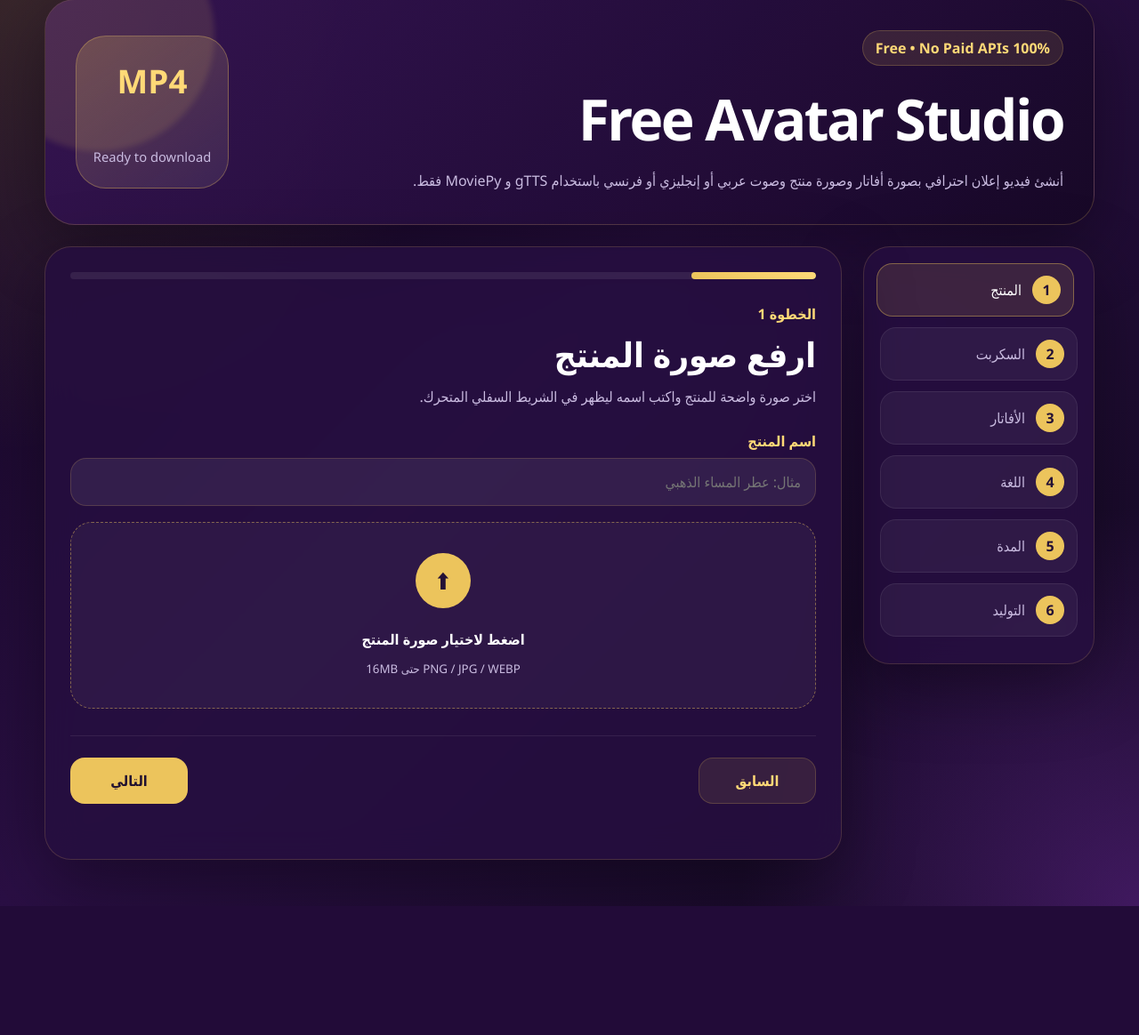
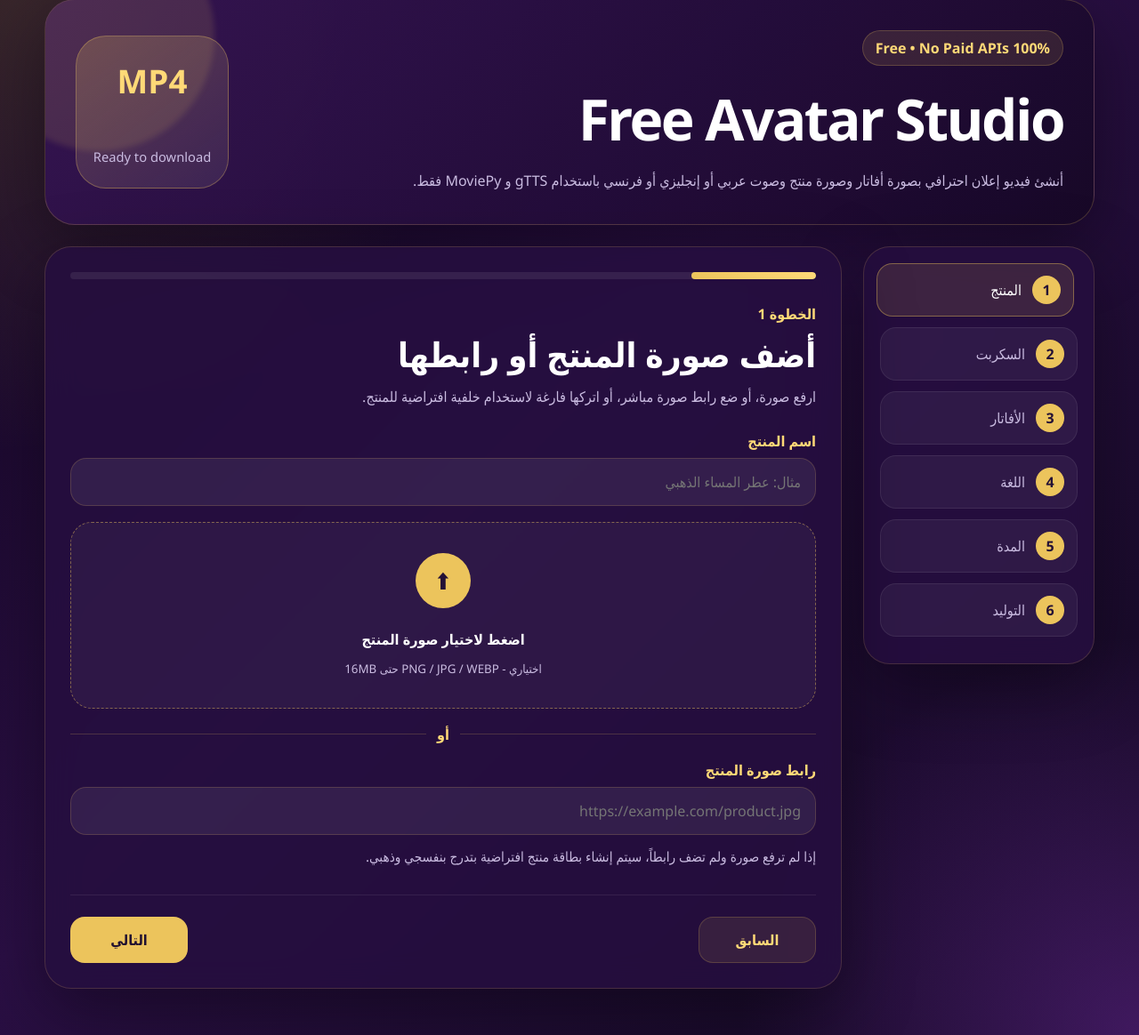
Before and after one commit to biolina552-sudo/cursor-ai-project, a Flask app: page / in a window 1280 px wide. Shown: the part 35-1199 px from the top of the page at 89% size. Before the commit the page ends 1054 px from the top, so only its background shows below. Run offline with Flask 3, Linux system fonts and the light colour scheme.

Commit message:
Support optional product image sources
Co-authored-by: abdo <biolina552-sudo@users.noreply.github.com>

```diff
--- a/free-avatar-studio/app.py
+++ b/free-avatar-studio/app.py
@@ -1,6 +1,9 @@
 import os
 import uuid
 from pathlib import Path
+from urllib.error import URLError
+from urllib.parse import urlparse
+from urllib.request import Request, urlopen
 
 import numpy as np
 from flask import Flask, jsonify, render_template, request, send_from_directory, url_for
@@ -48,6 +51,31 @@ LANGUAGES = {
 
 def allowed_image(filename):
     return "." in filename and filename.rsplit(".", 1)[1].lower() in ALLOWED_IMAGE_EXTENSIONS
+
+
+def validate_saved_image(path):
+    with Image.open(path) as image:
+        image = ImageOps.exif_transpose(image)
+        image.convert("RGB").save(path, quality=92)
+
+
+def download_product_image(image_url, target_path):
+    parsed = urlparse(image_url)
+    if parsed.scheme not in {"http", "https"} or not parsed.netloc:
+        raise ValueError("Product image URL must start with http:// or https://.")
+
+    request = Request(image_url, headers={"User-Agent": "free-avatar-studio/1.0"})
+    try:
+        with urlopen(request, timeout=20) as response:
+            content_type = response.headers.get("Content-Type", "")
+            if content_type and not content_type.lower().startswith("image/"):
+                raise ValueError("The product image URL did not return an image.")
+            target_path.write_bytes(response.read(12 * 1024 * 1024))
+    except URLError as exc:
+        raise ValueError(f"Could not download product image URL: {exc}") from exc
+
+    validate_saved_image(target_path)
+    return target_path
 
 
 def load_font(size, bold=False):
@@ -110,6 +138,28 @@ def gradient_background(width, height):
             color = middle * (1 - local) + bottom * local
         rows[y, :, :] = color
     return Image.fromarray(rows)
+
+
+def create_product_placeholder(path, product_name):
+    width, height = 900, 900
+    image = gradient_background(width, height).convert("RGBA")
+    draw = ImageDraw.Draw(image)
+
+    draw.ellipse((-160, -120, 330, 340), fill=(236, 196, 92, 40))
+    draw.ellipse((560, 580, 1040, 1040), fill=(119, 44, 172, 88))
+    draw.rounded_rectangle((120, 150, 780, 750), radius=76, fill=(255, 255, 255, 18), outline=(236, 196, 92, 150), width=5)
+    draw.ellipse((312, 250, 588, 526), fill=(236, 196, 92, 210))
+    draw.rounded_rectangle((250, 524, 650, 698), radius=72, fill=(236, 196, 92, 190))
+
+    title = product_name or "Your Product"
+    lines = wrap_text_for_width(draw, title, FONT_TITLE, 620, max_lines=2)
+    start_y = 720 - (len(lines) * 50)
+    for index, line in enumerate(lines):
+        draw_centered_text(draw, width / 2, start_y + index * 54, line, FONT_TITLE, (255, 255, 255, 240))
+
+    draw_centered_text(draw, width / 2, 102, "Free Avatar Studio", FONT_BODY, (236, 196, 92, 255))
+    image.convert("RGB").save(path, quality=92)
+    return path
 
 
 def draw_panel(base, box, radius=34):
@@ -288,8 +338,9 @@ def index():
 def generate():
     product_name = request.form.get("product_name", "").strip()[:80]
     script = request.form.get("script", "").strip()
-    avatar_id = request.form.get("avatar", "").strip()
+    avatar_id = (request.form.get("avatar") or request.form.get("avatar_id") or "").strip()
     language = request.form.get("language", "ar").strip()
+    product_image_url = request.form.get("product_image_url", "").strip()
 
     try:
         duration = int(request.form.get("duration", "25"))
@@ -302,12 +353,6 @@ def generate():
         return jsonify({"error": "Please enter a product script."}), 400
     if language not in LANGUAGES:
         return jsonify({"error": "Unsupported language selected."}), 400
-    if "product_image" not in request.files:
-        return jsonify({"error": "Please upload a product image."}), 400
-
-    upload = request.files["product_image"]
-    if not upload.filename or not allowed_image(upload.filename):
-        return jsonify({"error": "Upload a PNG, JPG, JPEG, or WEBP product image."}), 400
 
     avatar = next((item for item in AVATARS if item["id"] == avatar_id), None)
     if avatar is None:
@@ -318,10 +363,26 @@ def generate():
         return jsonify({"error": f"Avatar image is missing: {avatar['file']}. Run scripts/download_avatars.py."}), 500
 
     job_id = uuid.uuid4().hex
-    filename = secure_filename(upload.filename)
-    extension = filename.rsplit(".", 1)[1].lower()
-    product_image_path = UPLOAD_DIR / f"{job_id}.{extension}"
-    upload.save(product_image_path)
+    upload = request.files.get("product_image")
+    product_image_path = UPLOAD_DIR / f"{job_id}.jpg"
+
+    try:
+        if upload and upload.filename:
+            if not allowed_image(upload.filename):
+                return jsonify({"error": "Upload a PNG, JPG, JPEG, or WEBP product image."}), 400
+            filename = secure_filename(upload.filename)
+            extension = filename.rsplit(".", 1)[1].lower()
+            product_image_path = UPLOAD_DIR / f"{job_id}.{extension}"
+            upload.save(product_image_path)
+            validate_saved_image(product_image_path)
+        elif product_image_url:
+            download_product_image(product_image_url, product_image_path)
+        else:
+            create_product_placeholder(product_image_path, product_name or "عرض خاص")
+    except ValueError as exc:
+        return jsonify({"error": str(exc)}), 400
+    except Exception as exc:
+        return jsonify({"error": f"Could not prepare product image: {exc}"}), 400
 
     try:
         output_path, trimmed_script = generate_ad_video(
--- a/free-avatar-studio/static/css/style.css
+++ b/free-avatar-studio/static/css/style.css
@@ -291,8 +291,32 @@ h1 {
 .upload-zone small,
 .avatar-card small,
 .option-card span,
-.helper-row span {
+.helper-row span,
+.optional-note {
     color: var(--muted);
+}
+
+.or-divider {
+    display: flex;
+    align-items: center;
+    gap: 12px;
+    margin: 18px 0;
+    color: var(--gold-strong);
+    font-weight: 800;
+}
+
+.or-divider::before,
+.or-divider::after {
+    content: "";
+    flex: 1;
+    height: 1px;
+    background: rgba(236, 196, 92, 0.2);
+}
+
+.optional-note {
+    margin: -6px 0 14px;
+    line-height: 1.7;
+    font-size: 0.95rem;
 }
 
 .image-preview {
--- a/free-avatar-studio/templates/index.html
+++ b/free-avatar-studio/templates/index.html
@@ -38,18 +38,22 @@
                 <article class="wizard-step active" data-step-panel="0">
                     <div class="step-heading">
                         <span>الخطوة 1</span>
-                        <h2>ارفع صورة المنتج</h2>
-                        <p>اختر صورة واضحة للمنتج واكتب اسمه ليظهر في الشريط السفلي المتحرك.</p>
+                        <h2>أضف صورة المنتج أو رابطها</h2>
+                        <p>ارفع صورة، أو ضع رابط صورة مباشر، أو اتركها فارغة لاستخدام خلفية افتراضية للمنتج.</p>
                     </div>
                     <label class="field-label" for="productName">اسم المنتج</label>
                     <input id="productName" name="product_name" class="text-input" type="text" maxlength="80" placeholder="مثال: عطر المساء الذهبي">
 
                     <label class="upload-zone" for="productImage">
-                        <input id="productImage" name="product_image" type="file" accept="image/png,image/jpeg,image/webp" required>
+                        <input id="productImage" name="product_image" type="file" accept="image/png,image/jpeg,image/webp">
                         <span class="upload-icon">⬆</span>
                         <strong>اضغط لاختيار صورة المنتج</strong>
-                        <small>PNG / JPG / WEBP حتى 16MB</small>
+                        <small>اختياري - PNG / JPG / WEBP حتى 16MB</small>
                     </label>
+                    <div class="or-divider"><span>أو</span></div>
+                    <label class="field-label" for="productImageUrl">رابط صورة المنتج</label>
+                    <input id="productImageUrl" name="product_image_url" class="text-input" type="url" placeholder="https://example.com/product.jpg">
+                    <p class="optional-note">إذا لم ترفع صورة ولم تضف رابطاً، سيتم إنشاء بطاقة منتج افتراضية بتدرج بنفسجي وذهبي.</p>
                     <img id="productPreview" class="image-preview hidden" alt="معاينة صورة المنتج">
                 </article>
 
```
Also changed, not shown: free-avatar-studio/static/js/app.js (+23 -7 lines), free-avatar-studio/README.md.
